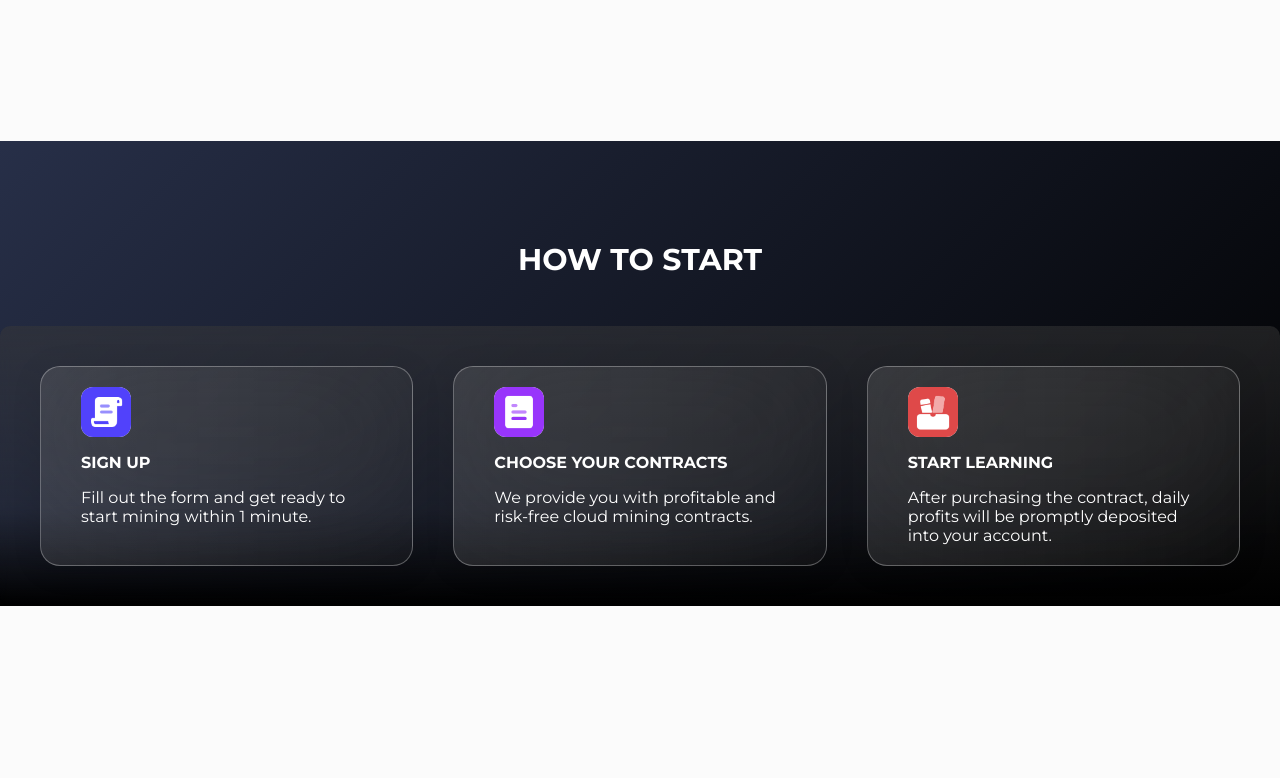
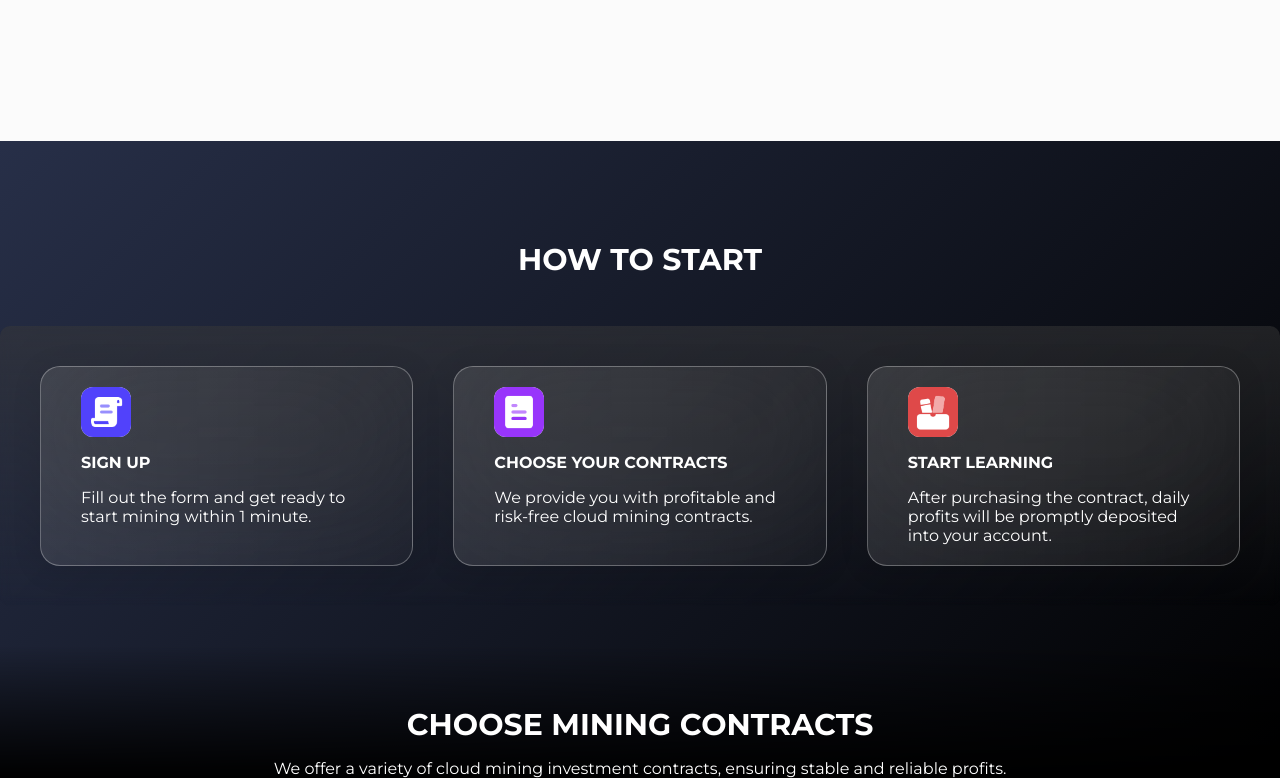
Before and after one commit to Mukhammad-amin-ai/slomining_project, a Vue app: page / in a window 1280 px wide. Shown: the part 629-1407 px from the top of the page. Before the commit the page ends 1235 px from the top, so only its background shows below. Built offline with nearby package versions, Linux system fonts and the light colour scheme.

Commit message:
create mining

```diff
--- a/src/assets/styles/main.css
+++ b/src/assets/styles/main.css
@@ -1,6 +1,7 @@
 @import "./fonts.css";
 @import "./variables.css";
 @import "./start/start.css";
+@import "./mining/mining.css";
 
 * {
   padding: 0;
--- /dev/null
+++ b/src/assets/styles/mining/mining.css
@@ -0,0 +1,5 @@
+.mining_parent {
+    background: transparent;
+    padding-top: 100px;
+    text-align: center;
+}
--- a/src/assets/styles/start/start.css
+++ b/src/assets/styles/start/start.css
@@ -1,10 +1,12 @@
-.start_parent {
+.start_and_mining {
   background: linear-gradient(180deg, transparent 79.17%, #000),
-    linear-gradient(135.02deg, #272f48, #000 100.06%);
+    linear-gradient(135.02deg, #272f48, #000 100.06%) ;
   background-blend-mode: multiply, normal, normal;
   padding-top: 100px;
 }
-
+.start_parent {
+  background: transparent;
+}
 .start_title {
   font-size: 30px;
   font-family: Montserrat-Bold, sans-serif;
--- a/src/assets/styles/variables.css
+++ b/src/assets/styles/variables.css
@@ -30,3 +30,11 @@
 .mb-4 {
     margin-bottom: 4rem;
 }
+.container {
+    max-width: 1440px;
+    margin: 0 auto;
+}
+
+.transparent {
+    background: transparent;
+}
--- /dev/null
+++ b/src/components/mining/MiningComponent.vue
@@ -0,0 +1,19 @@
+<template>
+  <div class="mining_parent transparent">
+    <div class="container transparent">
+      <div class="start_title">CHOOSE MINING CONTRACTS</div>
+      <div class="start_box_description">
+        We offer a variety of cloud mining investment contracts, ensuring stable and reliable
+        profits.
+      </div>
+    </div>
+  </div>
+</template>
+
+<script>
+export default {
+  name: 'MiningComponent'
+}
+</script>
+
+<style scoped></style>
--- a/src/components/start/HowToStart.vue
+++ b/src/components/start/HowToStart.vue
@@ -38,8 +38,5 @@ export default {}
 </script>
 
 <style scoped>
-.container {
-  max-width: 1440px;
-  margin: 0 auto;
-}
+
 </style>
--- a/src/views/home-comp.vue
+++ b/src/views/home-comp.vue
@@ -1,36 +1,40 @@
-<template >
+<template>
   <headerComp />
   <div class="hero">
     <div class="container">
       <div class="hero-text">
-                <h1>
-                    EFFICIENT AND STABLE <span>CLOUD</span> <span>MINING</span> INVESTMENT PLATFORM
-                </h1>
-                <p>We features a world-class technical team. Using advanced servers and a robust solar power generation
-                    system, we offer stable investment returns for investors with low costs and high profits.</p>
+        <h1>EFFICIENT AND STABLE <span>CLOUD</span> <span>MINING</span> INVESTMENT PLATFORM</h1>
+        <p>
+          We features a world-class technical team. Using advanced servers and a robust solar power
+          generation system, we offer stable investment returns for investors with low costs and
+          high profits.
+        </p>
         <p>Begin your cloud mining investment, withdraw your first payout after 24 hours.</p>
         <button class="start-mining">start mining</button>
       </div>
       <div class="hero-galery">
         <div class="galery-image">
-                    <img src="../assets/images/phonePicture.png" alt="">
+          <img src="../assets/images/phonePicture.png" alt="" />
         </div>
       </div>
     </div>
   </div>
-
+  <div class="start_and_mining">
     <how-to-start />
+    <MiningComponent />
+  </div>
 </template>
 <script>
 import HowToStart from '@/components/start/HowToStart.vue'
 import headerComp from '../components/header/header-comp.vue'
+import MiningComponent from '@/components/mining/MiningComponent.vue'
 
 export default {
   components: {
+    MiningComponent,
     headerComp,
     HowToStart
   }
-
 }
 </script>
 <style scoped>
@@ -53,7 +57,6 @@ export default {
 .hero-text {
   width: 55%;
   height: 100%;
-
 }
 
 h1 {
@@ -73,7 +76,7 @@ p {
   color: rgb(128, 145, 167);
   font-weight: 400;
   font-size: 16px;
-    margin-top: 24px
+  margin-top: 24px;
 }
 
 .start-mining {
@@ -86,7 +89,6 @@ p {
   font-family: Montserrat-Bold, sans-serif;
   font-size: 16px;
 }
-
 
 .hero-galery {
   width: 45%;
```
Lines whose indentation alone changed are shown as unchanged.
